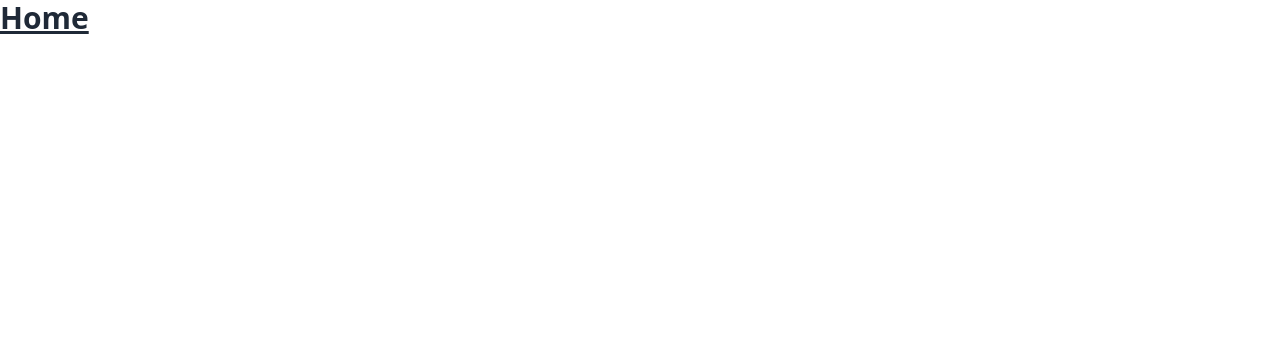
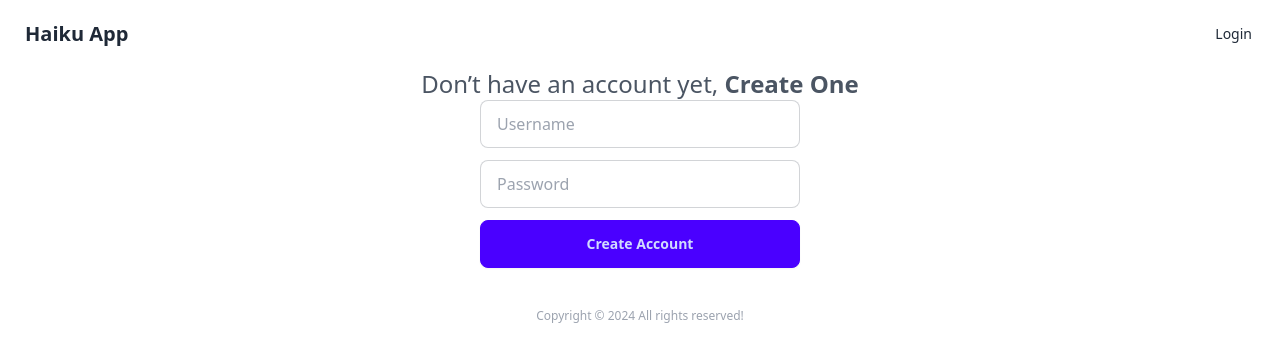
Before and after one commit to akadim/haiku-app, a Next.js app: page / in a window 1280 px wide. Shown: the top 362 px of the page. Built offline with nearby package versions, Linux system fonts and the light colour scheme.

Commit message:
Adding Navigation bar

```diff
--- a/app/layout.tsx
+++ b/app/layout.tsx
@@ -1,10 +1,31 @@
-import { FC } from "react";
+import { FC, ReactNode } from "react";
 
 import "./globals.css";
+import Link from "next/link";
 
-const RootLayout: FC<{ children: React.ReactNode }> = ({ children }) => (
+const RootLayout: FC<{ children: ReactNode }> = ({ children }) => (
   <html>
-    <body>{children}</body>
+    <body>
+      <div className="navbar bg-base-100">
+        <div className="flex-1">
+          <Link href="/" className="btn btn-ghost text-xl">
+            Haiku App
+          </Link>
+        </div>
+        <div className="flex-none">
+          <ul className="menu menu-horizontal px-1">
+            <li>
+              <Link href="/login">Login</Link>
+            </li>
+          </ul>
+        </div>
+      </div>
+
+      {children}
+      <footer className="text-gray-400 text-center text-xs py-5">
+        <p>Copyright &copy; {new Date().getFullYear()} All rights reserved!</p>
+      </footer>
+    </body>
   </html>
 );
 
--- a/app/page.tsx
+++ b/app/page.tsx
@@ -1,7 +1,36 @@
 import { FC } from "react";
 
 const Home: FC = () => {
-  return <h1 className="text-3xl font-bold underline">Home</h1>;
+  return (
+    <>
+      <p className="text-center text-2xl text-gray-600 mb-5">
+        Don&rsquo;t have an account yet, <strong>Create One</strong>
+        <form action="." className="max-w-xs mx-auto">
+          <div className="mb-3">
+            <input
+              autoComplete="off"
+              type="text"
+              name="username"
+              placeholder="Username"
+              className="input input-bordered w-full max-w-xs"
+            />
+          </div>
+          <div className="mb-3">
+            <input
+              autoComplete="off"
+              type="password"
+              name="password"
+              placeholder="Password"
+              className="input input-bordered w-full max-w-xs"
+            />
+          </div>
+          <button className="btn btn-primary w-full max-w-xs">
+            Create Account
+          </button>
+        </form>
+      </p>
+    </>
+  );
 };
 
 export default Home;
--- a/tailwind.config.ts
+++ b/tailwind.config.ts
@@ -15,5 +15,8 @@ const config: Config = {
     },
   },
   plugins: [require("daisyui")],
+  daisyui: {
+    darkTheme: "light",
+  },
 };
 export default config;
```
